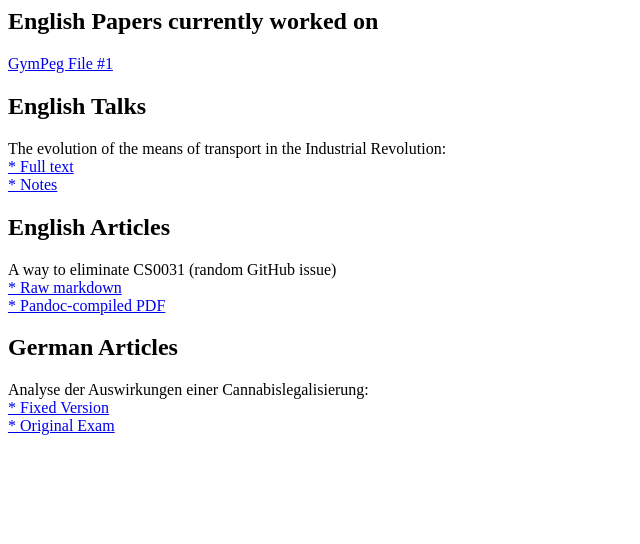
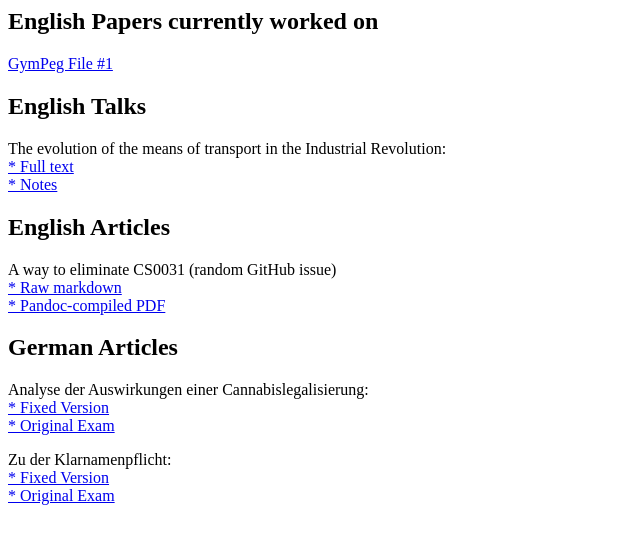
Before and after one commit to chrissxMedia/old.chrissx.de, a plain HTML site: page papers.html in a window 1280 px wide. Shown: the whole page, without its empty margins (0-640 px from the left). Drawn offline with Linux system fonts and the light colour scheme.

Commit message:
added a new german article/exam/paper/thingy

```diff
--- a/papers.html
+++ b/papers.html
@@ -55,5 +55,16 @@
 				* Original Exam
 			</a>
 		</p>
+		<p>
+                        Zu der Klarnamenpflicht:
+			<br/>
+			<a href="articles/klarnamen.fixed.txt">
+				* Fixed Version
+			</a>
+			<br/>
+			<a href="articles/klarnamen.original.txt">
+				* Original Exam
+			</a>
+		</p>
 	</body>
 </html>
```
Also changed, not shown: articles/klarnamen.fixed.txt (added), articles/klarnamen.original.txt (added).
